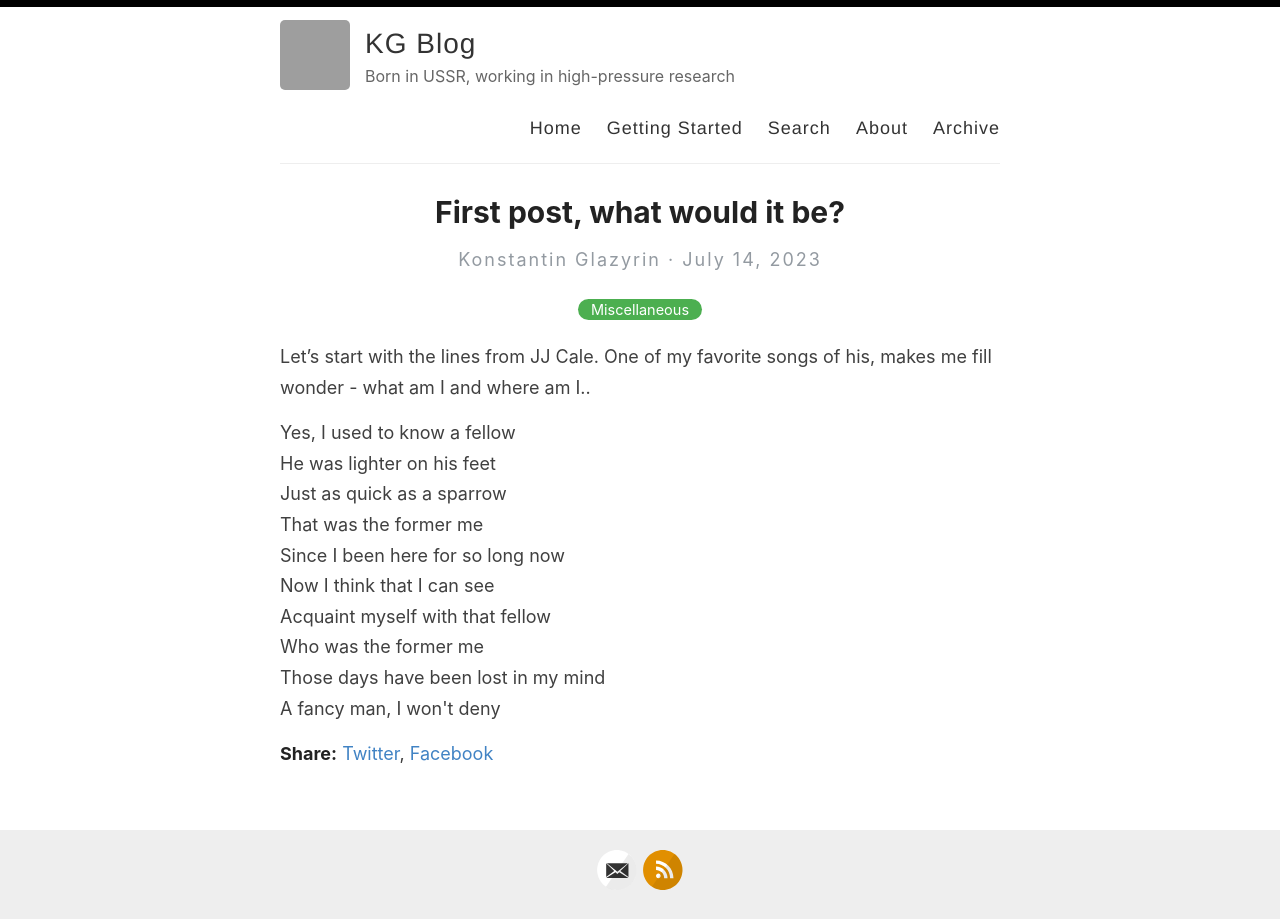
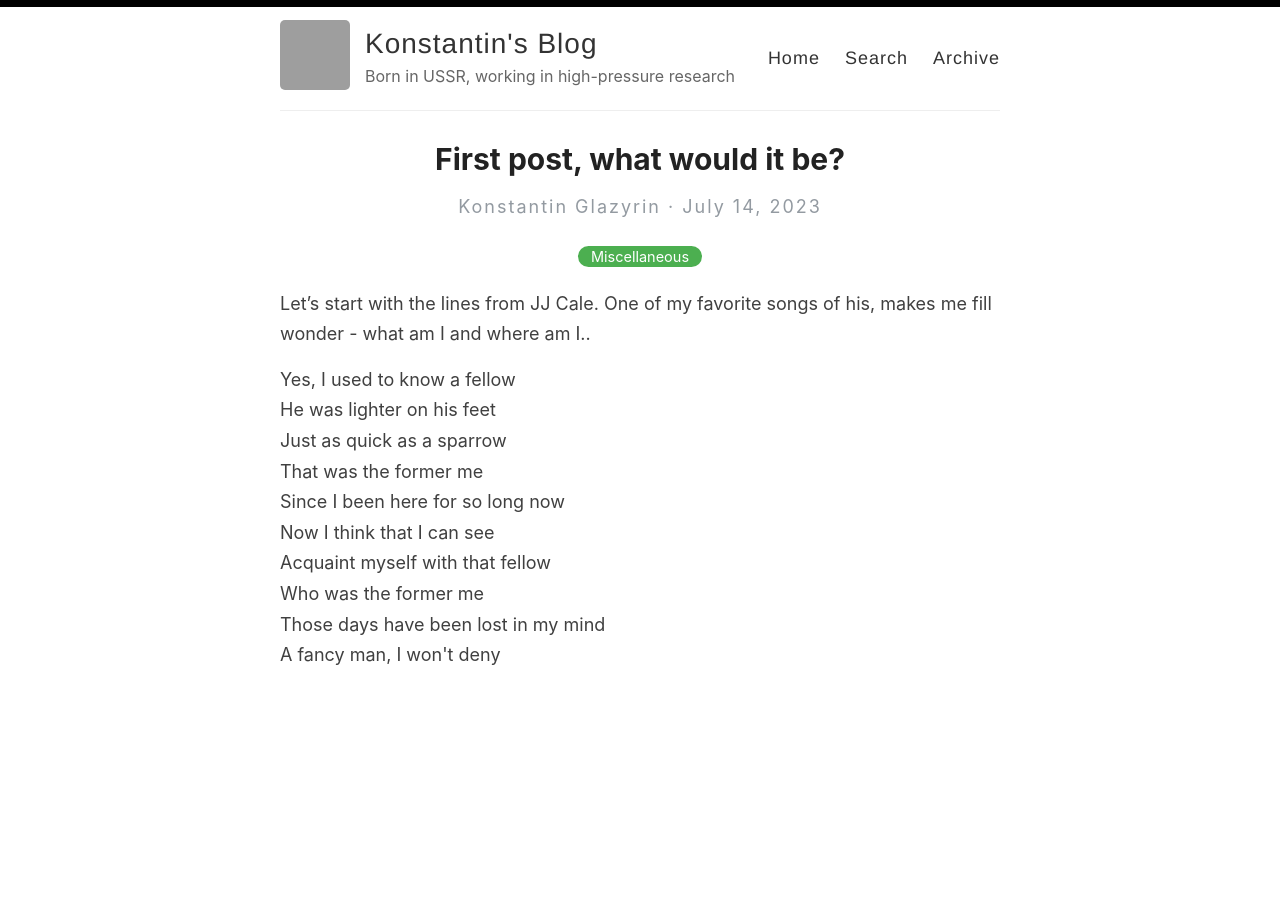
Before and after one commit to lorcat/lorcat.github.io, a Jekyll site: the page built from _posts/2023-7-14-first-post.md, in a window 1280 px wide. Built offline with Jekyll 4.4.1, drawn with Linux system fonts in a browser that asks for light colours; grey boxes are pictures that could not be loaded.

Commit message:
Cleaning further

```diff
--- a/_config.yml
+++ b/_config.yml
@@ -3,7 +3,7 @@
 #
 
 # Name of your site (displayed in the header)
-name: KG Blog
+name: Konstantin's Blog
 
 # Name of the author
 author: Konstantin Glazyrin
@@ -12,7 +12,7 @@ author: Konstantin Glazyrin
 description: Born in USSR, working in high-pressure research
 
 # URL of your avatar or profile pic (you could use your GitHub profile pic)
-avatar: /images/avatar.png
+avatar: /images/avatar.jpg
 
 #
 # Flags below are optional
@@ -21,13 +21,11 @@ avatar: /images/avatar.png
 # Includes an icon in the footer for each username you enter
 footer-links:
   dribbble:
-  email: lorcat@gmail.com
   facebook:
   flickr:
   instagram:
   linkedin:
   pinterest:
-  rss: rss
   stackoverflow:
   playconsole:
 
--- a/_layouts/default.html
+++ b/_layouts/default.html
@@ -29,9 +29,7 @@
 
             <nav>
               <a href="{{ site.baseurl }}/">Home</a>
-              <a href="{{ site.baseurl }}/getting-started">Getting Started</a>
               <a href="{{ site.baseurl }}/search">Search</a>
-              <a href="{{ site.baseurl }}/about">About</a>
               <a href="{{ site.baseurl }}/archive">Archive</a>
             </nav>
           </header>
@@ -44,6 +42,7 @@
         </div>
       </div>
 
+<!--
       <div class="wrapper-footer">
         <div class="container">
           <footer class="footer">
@@ -51,6 +50,7 @@
           </footer>
         </div>
       </div>
+-->
     </div>
 
     {% include analytics.html %}
--- a/_layouts/post.html
+++ b/_layouts/post.html
@@ -27,9 +27,10 @@ layout: default
     {{ content }}
   </div>
 
-  <div>
+<!--  <div>
     <p><span class="share-box">Share:</span> <a href="http://twitter.com/share?text={{ page.title }}&url={{site.url}}{{page.url}}" target="_blank">Twitter</a>, <a href="https://www.facebook.com/sharer.php?u={{site.url}}{{page.url}}" target="_blank">Facebook</a></p>
   </div>
+-->
 
   <!--<div class="date">
     Written on {{ page.date | date: "%B %e, %Y" }}
```
